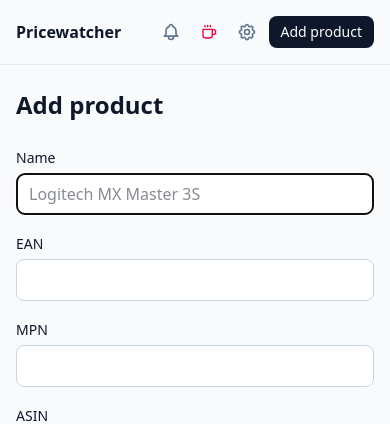
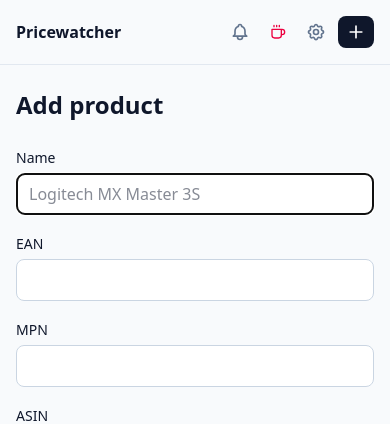
Before and after one commit to modbase/pricewatcher, a FastAPI app: page /products/new in a window 390 px wide. Shown: the top 424 px of the page. Run offline with FastAPI, Linux system fonts and the light colour scheme; data that the repository does not hold is empty.

Commit message:
Show Add product as a plus icon on phones

```diff
--- a/app/templates/base.html
+++ b/app/templates/base.html
@@ -44,7 +44,10 @@
           <svg class="h-5 w-5 sm:hidden" fill="none" stroke="currentColor" stroke-width="2" viewBox="0 0 24 24" aria-hidden="true"><path stroke-linecap="round" stroke-linejoin="round" d="M10.3 4.3c.4-1.7 3-1.7 3.4 0a1.7 1.7 0 0 0 2.6 1.1c1.5-.9 3.3.8 2.4 2.4a1.7 1.7 0 0 0 1 2.5c1.8.5 1.8 3 0 3.5a1.7 1.7 0 0 0-1 2.5c.9 1.6-.9 3.3-2.4 2.4a1.7 1.7 0 0 0-2.6 1.1c-.4 1.7-3 1.7-3.4 0a1.7 1.7 0 0 0-2.6-1.1c-1.5.9-3.3-.8-2.4-2.4a1.7 1.7 0 0 0-1-2.5c-1.8-.5-1.8-3 0-3.5a1.7 1.7 0 0 0 1-2.5c-.9-1.6.9-3.3 2.4-2.4a1.7 1.7 0 0 0 2.6-1.1Z"/><circle cx="12" cy="12" r="3"/></svg>
           <span class="hidden sm:inline">Settings</span>
         </a>
-        <a href="/products/new" class="whitespace-nowrap rounded-lg bg-slate-900 px-3 py-1.5 text-sm font-medium text-white hover:bg-slate-700 dark:bg-slate-100 dark:text-slate-900 dark:hover:bg-slate-300">Add<span class="max-[359px]:hidden"> product</span></a>
+        <a href="/products/new" aria-label="Add product" class="flex whitespace-nowrap rounded-lg bg-slate-900 px-2 py-1.5 text-sm font-medium text-white hover:bg-slate-700 sm:px-3 dark:bg-slate-100 dark:text-slate-900 dark:hover:bg-slate-300">
+          <svg class="h-5 w-5 sm:hidden" fill="none" stroke="currentColor" stroke-width="2" viewBox="0 0 24 24" aria-hidden="true"><path stroke-linecap="round" stroke-linejoin="round" d="M12 5v14M5 12h14"/></svg>
+          <span class="hidden sm:inline">Add product</span>
+        </a>
       </div>
     </div>
   </header>
```
